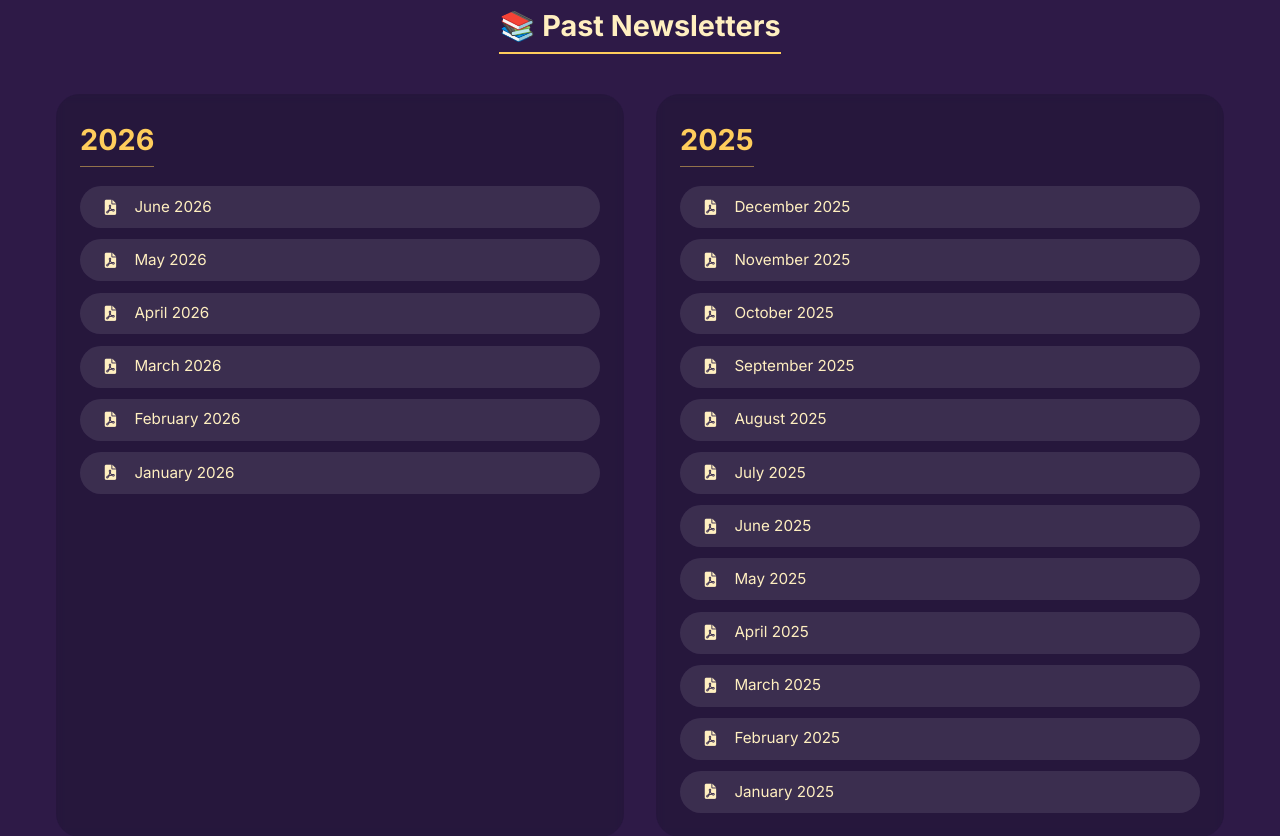
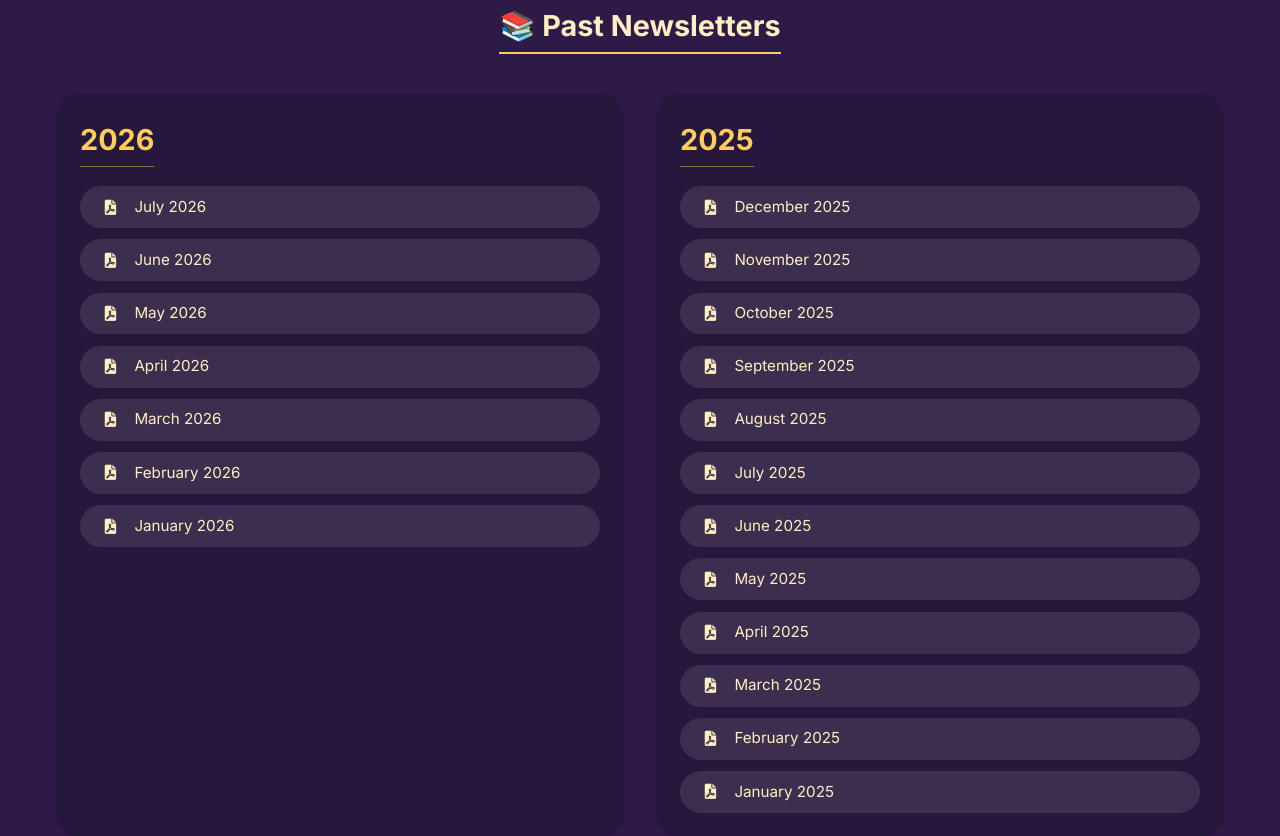
Before and after one commit to phylipgenty/PPN, a Django app: page /newsletter-signup/ in a window 1280 px wide. Shown: the part 155-991 px from the top of the page. Run offline with Django 5.2, Linux system fonts and the light colour scheme; data that the repository does not hold is empty.

Commit message:
Add July 2026 newsletter (PPN.NLV2N7.July2026.pdf) and update template

```diff
--- a/templates/newsletter_signup.html
+++ b/templates/newsletter_signup.html
@@ -296,11 +296,15 @@
     <h2 class="section-heading">📚 Past Newsletters</h2>
   </div>
   <div class="year-columns">
-    <!-- 2026 COLUMN (with new June 2026 added at top) -->
+    <!-- 2026 COLUMN -->
   <div class="year-column">
     <h3>2026</h3>
     <div class="newsletter-list">
-        <!-- June 2026 – NEW -->
+      <!-- July 2026 – NEW -->
+      <a href="{% static 'images/newsletters/PPN.NLV2N7.July2026.pdf' %}" class="resource-link" target="_blank">
+        <i class="fas fa-file-pdf"></i> July 2026
+      </a>
+      <!-- June 2026 -->
       <a href="{% static 'images/newsletters/j26.pdf' %}" class="resource-link" target="_blank">
         <i class="fas fa-file-pdf"></i> June 2026
       </a>
@@ -321,6 +325,7 @@
       </a>
     </div>
   </div>
+
     <!-- 2025 COLUMN (unchanged) -->
     <div class="year-column">
       <h3>2025</h3>
```
Lines whose indentation alone changed are shown as unchanged.
